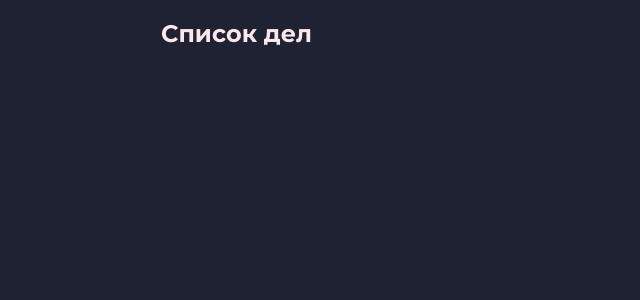
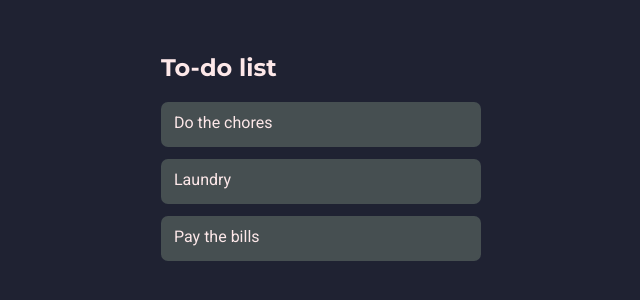
Before and after one commit to goldwinalec/react-to-do, a React (Create React App) app: page / in a window 1280 px wide. Shown: the top 300 px of the page, without its empty margins (319-959 px from the left). Built offline with nearby package versions, Linux system fonts and the light colour scheme.

Commit message:
Tasks components added

```diff
--- a/src/App.css
+++ b/src/App.css
@@ -1,11 +1,13 @@
 .App {
+  padding-top: 50px;
   width: 320px;
   max-width: 100%;
   margin: 0 auto;
 }
 .App__title{
-    font-family: 'Montserrat',
-    sans-serif;
-    font-size: 24px;
-    line-height: 1.5;
+  margin: 0;
+  font-family: 'Montserrat',
+  sans-serif;
+  font-size: 24px;
+  line-height: 1.5;
 }
--- a/src/App.js
+++ b/src/App.js
@@ -1,11 +1,11 @@
 import './App.css';
-import TaskItem from './components/TaskItem';
+import Tasks from './components/Tasks';
 
 function App() {
   return (
     <div className='App'>
-      <h1 className='App__title'>Список дел</h1>
-      <TaskItem></TaskItem>
+      <h1 className='App__title'>To-do list</h1>
+      <Tasks />
     </div>
   );
 }
--- a/src/components/TaskItem.css
+++ b/src/components/TaskItem.css
@@ -0,0 +1,15 @@
+.tasks__item{
+    width: 100%;
+    height: 45px;
+    padding: 13px;
+    background-color: #464F51;
+    line-height: 1;
+    border-radius: 7px;
+    -webkit-border-radius: 7px;
+    -moz-border-radius: 7px;
+    -ms-border-radius: 7px;
+    -o-border-radius: 7px;
+}
+.tasks__item + .tasks__item {
+    margin-top: 12px;
+}
--- a/src/components/TaskItem.js
+++ b/src/components/TaskItem.js
@@ -1,5 +1,7 @@
-function TaskItem () {
-    return <div></div>
+import './TaskItem.css';
+
+function TaskItem(props) {
+  return <div className='tasks__item'>{props.title}</div>;
 }
 
 export default TaskItem;
--- /dev/null
+++ b/src/components/Tasks.css
@@ -0,0 +1,3 @@
+.tasks {
+    margin-top: 16px;
+}
--- /dev/null
+++ b/src/components/Tasks.js
@@ -0,0 +1,21 @@
+import TaskItem from './TaskItem';
+import './Tasks.css';
+
+function Tasks() {
+  const tasks = [
+    {
+      title: 'Do the chores',
+    },
+    { title: 'Laundry' },
+    { title: 'Pay the bills' },
+  ];
+  return (
+    <div className='tasks'>
+      <TaskItem title={tasks[0].title} />
+      <TaskItem title={tasks[1].title} />
+      <TaskItem title={tasks[2].title} />
+    </div>
+  );
+}
+
+export default Tasks;
--- a/src/index.css
+++ b/src/index.css
@@ -13,4 +13,6 @@ body {
   margin: 0;
   background-color: #1F2232;
   color: #FDE8E9;
+  font-size: 16px;
+  line-height: 1.2;
 }
```
